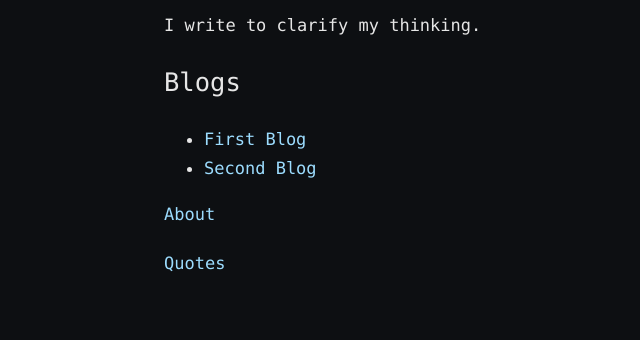
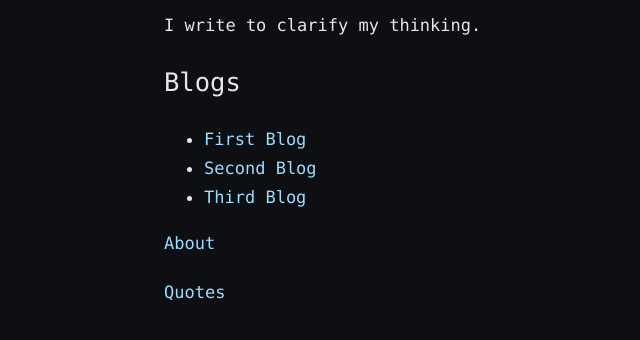
Before and after one commit to abhaykaisare/abhaykaisare.github.io, a plain HTML site: page index.html in a window 1280 px wide. Shown: the part 130-470 px from the top of the page, without its empty margins (126-766 px from the left). Drawn offline with Linux system fonts and the light colour scheme.

Commit message:
Add link to third blog in index.html

```diff
--- a/index.html
+++ b/index.html
@@ -20,6 +20,7 @@ I write to clarify my thinking.
 <ul>
   <li><a href="Blogs/first-blog.html">First Blog</a></li>
   <li><a href="Blogs/second-blog.html">Second Blog</a></li>
+  <li><a href="Blogs/third-blog.html">Third Blog</a></li>
 </ul>
 
 <p>
```
